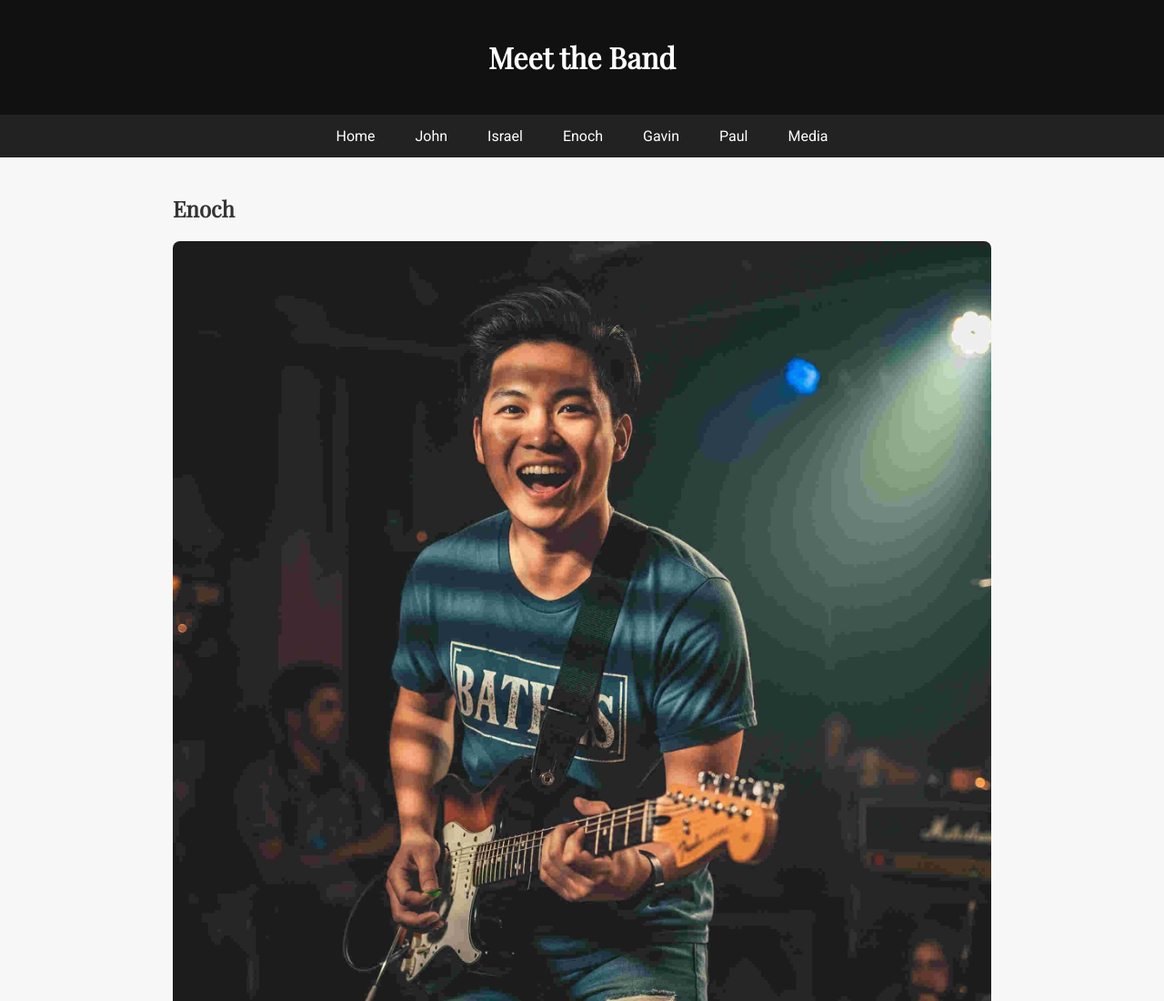
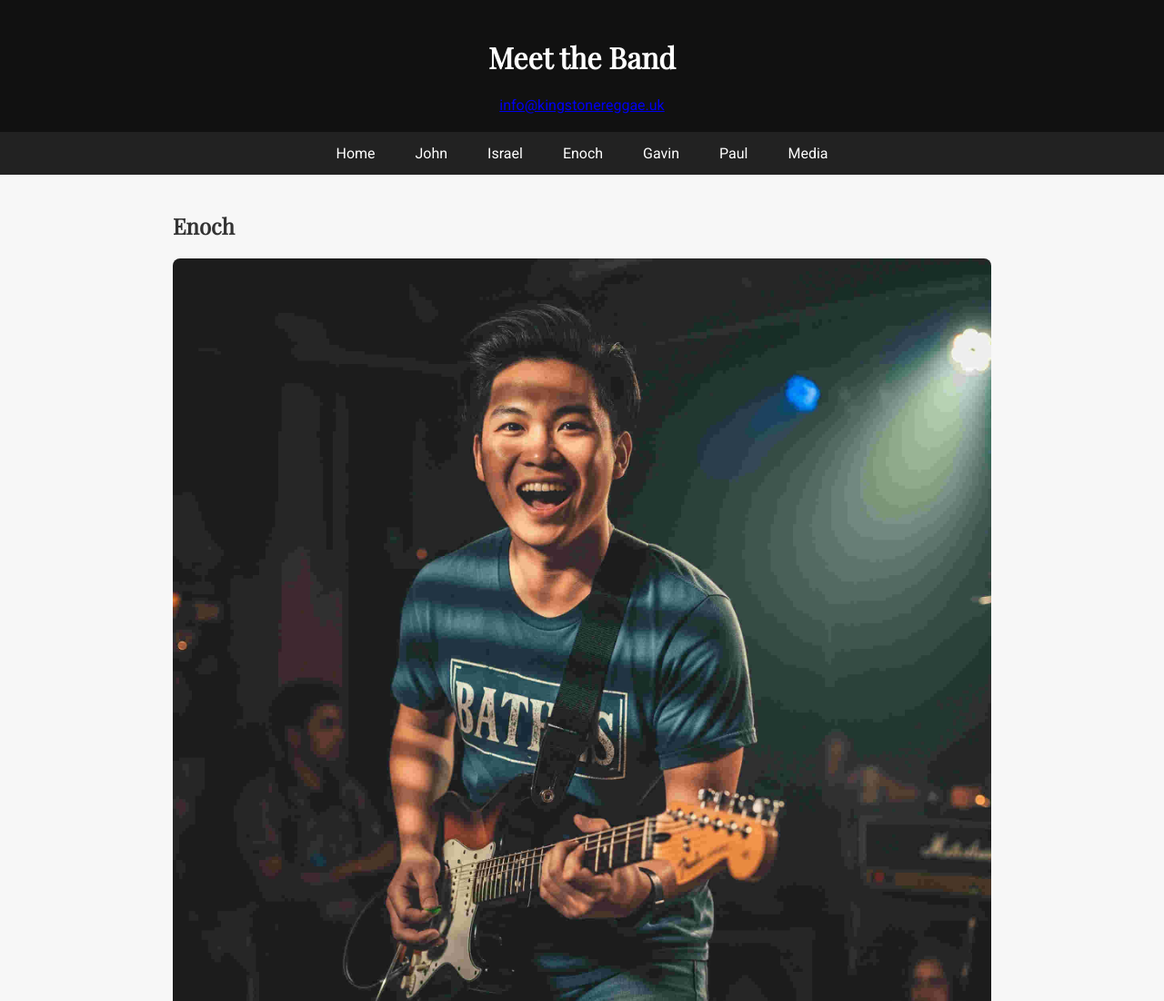
Before and after one commit to ml-usecases/kingstonereggae, a plain HTML site: page enoch.html in a window 1280 px wide. Shown: the top 1100 px of the page at 91% size. Drawn offline with nearby package versions, Linux system fonts and the light colour scheme.

Commit message:
Add email

```diff
--- a/enoch.html
+++ b/enoch.html
@@ -15,6 +15,9 @@
 <body>
   <header>
     <h1>Meet the Band</h1>
+    <div class="contact-info">
+            <a href="mailto:info@kingstonereggae.uk?subject=Hi Kingstone!">info@kingstonereggae.uk</a>
+    </div>
   </header>
   <nav>
     <a href="index.html">Home</a>
```
Also changed, not shown: gavin.html (+3 -0 lines), index.html (+3 -0 lines), israel.html (+3 -0 lines), john.html (+3 -0 lines), media.html (+3 -0 lines), paul.html (+3 -0 lines).
